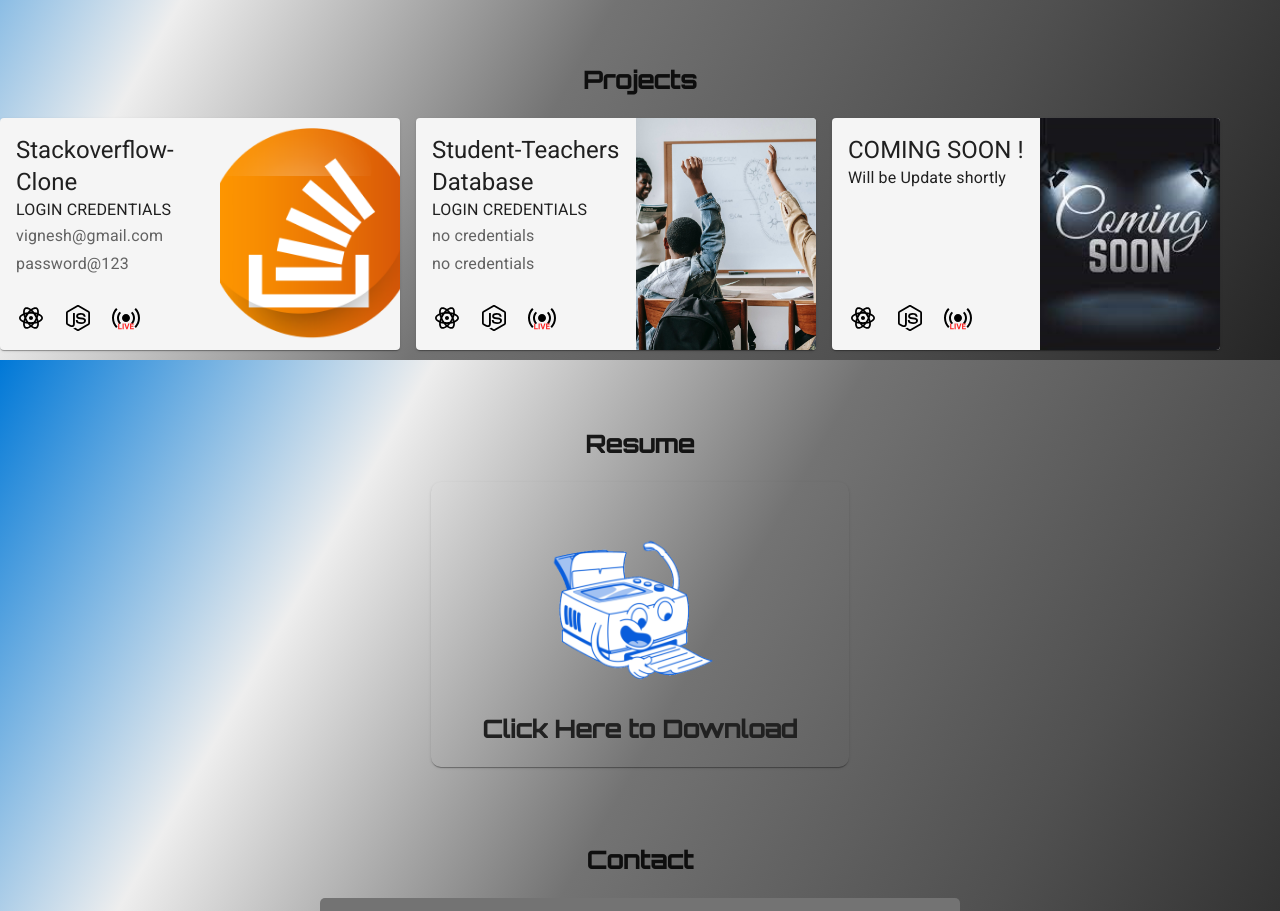
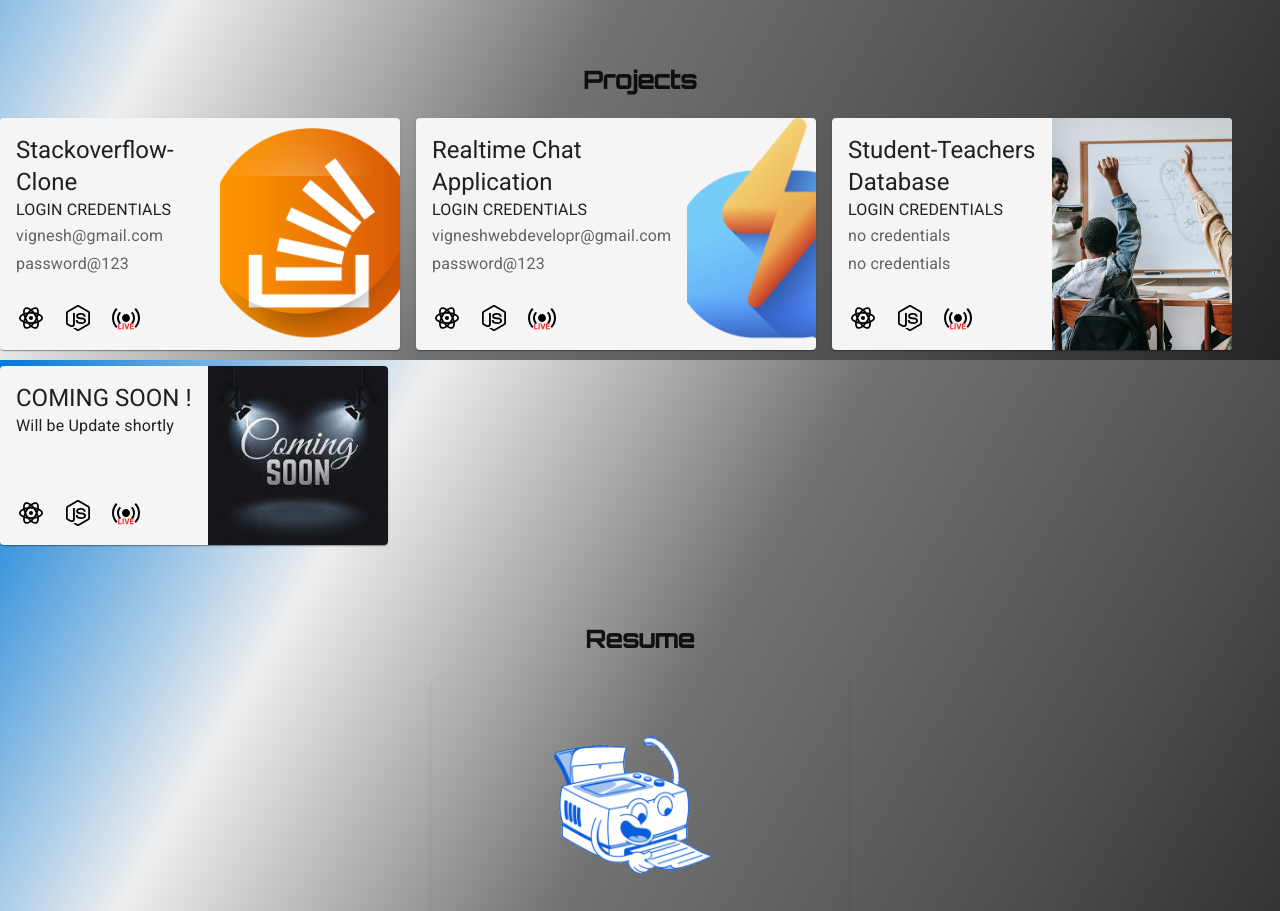
Before and after one commit to vigneshdevelopr/Portfolio, a React (Create React App) app: page / in a window 1280 px wide. Shown: the part 1240-2151 px from the top of the page. Built offline with nearby package versions, Linux system fonts and the light colour scheme.

Commit message:
Project updated

```diff
--- a/src/components/Projects.js
+++ b/src/components/Projects.js
@@ -14,6 +14,7 @@ import nodelogo from "../assets/icons8-node-js.svg";
 import livelogo from "../assets/icons8-youtube-live.svg";
 import clglogo from "../assets/stud-teachers.jpeg";
 import comingsoon from "../assets/comingsoon.jpg";
+import chatapp from "../assets/chatapp.png"
 
 const data = [
   {
@@ -25,6 +26,16 @@ const data = [
     react: "https://github.com/vigneshdevelopr/Stackoverflowclone_frontend",
     node: "https://github.com/vigneshdevelopr/StackoverflowClone_Backend",
     live: "https://inquisitive-gecko-1ed492.netlify.app/",
+  },
+  {
+    image: chatapp,
+    title: "Realtime Chat Application",
+    login: "LOGIN CREDENTIALS",
+    Email: "vigneshwebdevelopr@gmail.com",
+    password: "password@123",
+    react: "https://github.com/vigneshdevelopr/ChitChatz-App-Project-Frontend",
+    node: "https://github.com/vigneshdevelopr/ChitChatz-App-Project-Backend",
+    live: "https://chitchatzapp.netlify.app/",
   },
   {
     image: clglogo,
```
Also changed, not shown: src/assets/chatapp.png (added).
